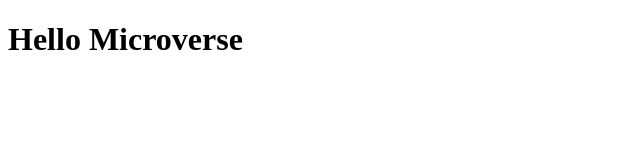
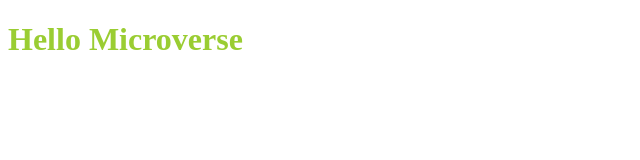
Before and after one commit to MYaserKhan/Hello-world, a plain HTML site: page index.html in a window 1280 px wide. Shown: the whole page, without its empty margins (0-640 px from the left). Drawn offline with Linux system fonts and the light colour scheme.

Commit message:
Add style.css file

```diff
--- a/index.html
+++ b/index.html
@@ -5,8 +5,9 @@
     <meta http-equiv="X-UA-Compatible" content="IE=edge">
     <meta name="viewport" content="width=device-width, initial-scale=1.0">
     <title>Document</title>
+    <link rel="stylesheet" href="style.css">
 </head>
 <body>
-    <h1>Hello Microverse</h1>
+    <h1 class="page-header">Hello Microverse</h1>
 </body>
 </html>
--- /dev/null
+++ b/style.css
@@ -0,0 +1,3 @@
+.page-header {
+    color: yellowgreen;
+}
```
